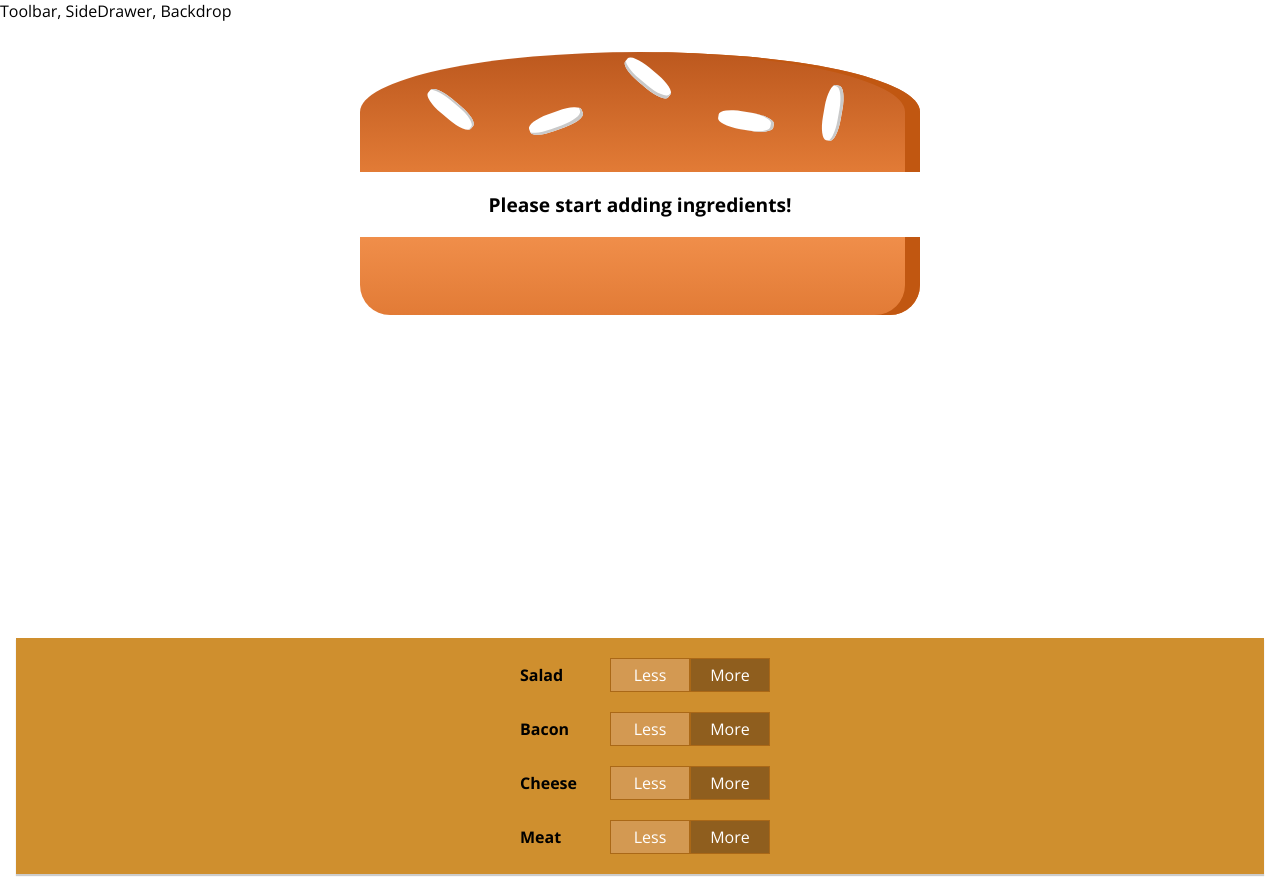
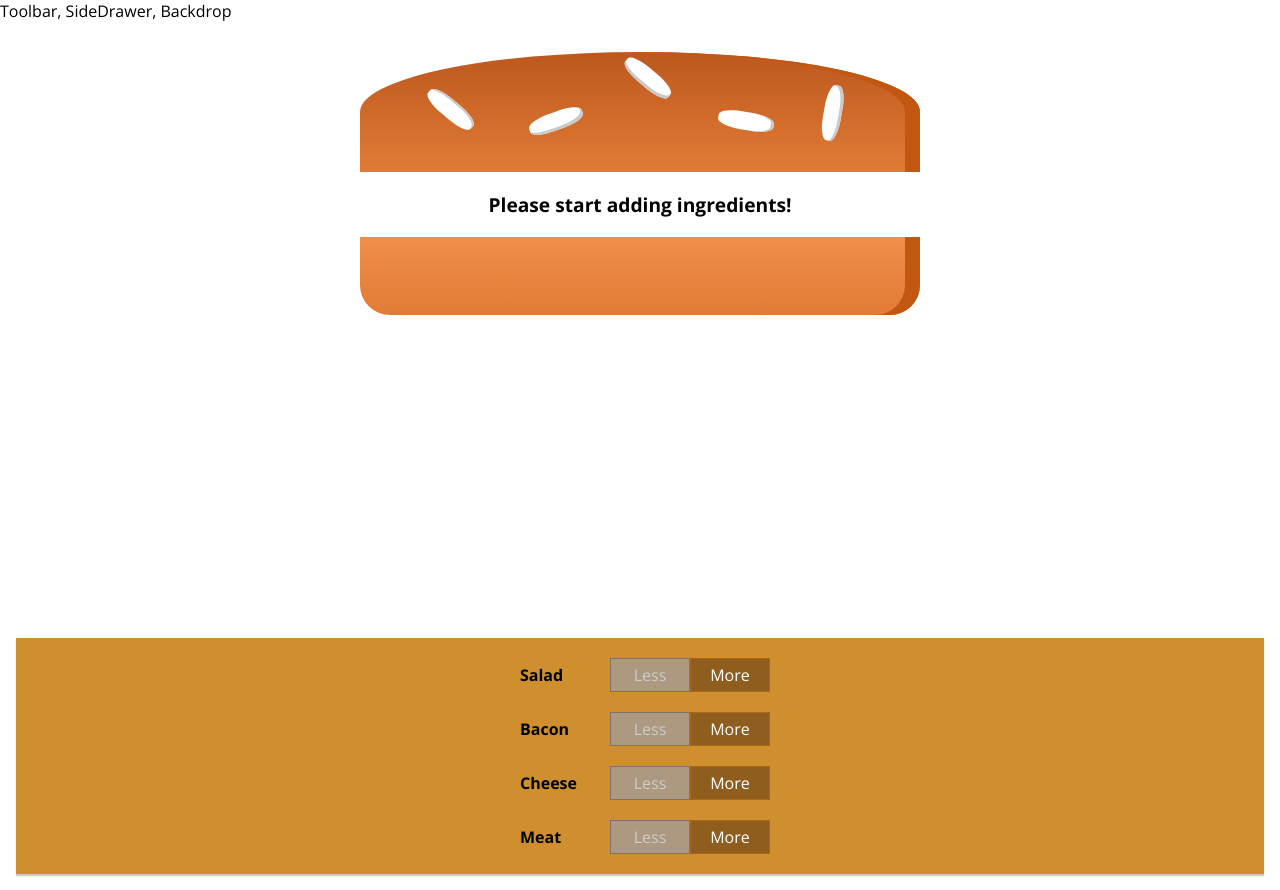
Before and after one commit to luckyluck/burger_builder, a React app: page / in a window 1280 px wide. Built offline with nearby package versions, Linux system fonts and the light colour scheme.

Commit message:
Add functionality for the "LESS" button.

```diff
--- a/src/components/Burger/BuildControls/BuildControl/BuildControl.js
+++ b/src/components/Burger/BuildControls/BuildControl/BuildControl.js
@@ -5,8 +5,15 @@
 const buildControl = (props) => (
     <div className={styles.BuildControl}>
         <div className={styles.Label}>{props.label}</div>
-        <button className={styles.Less}>Less</button>
-        <button className={styles.More} onClick={props.more}>More</button>
+        <button
+            className={styles.Less}
+            onClick={props.less}
+            disabled={props.disabled}
+        >Less</button>
+        <button
+            className={styles.More}
+            onClick={props.more}
+        >More</button>
     </div>
 );
 
--- a/src/components/Burger/BuildControls/BuildControls.js
+++ b/src/components/Burger/BuildControls/BuildControls.js
@@ -18,6 +18,8 @@
                 key={ctrl.type}
                 label={ctrl.label}
                 more={() => props.ingredientAdded(ctrl.type)}
+                less={() => props.ingredientRemoved(ctrl.type)}
+                disabled={props.disabled[ctrl.type]}
             />
         ))}
     </div>
--- a/src/containers/BurgerBuilder/BurgerBuilder.js
+++ b/src/containers/BurgerBuilder/BurgerBuilder.js
@@ -40,13 +40,39 @@
         this.setState({ ingredients: updatedIngredients, totalPrice: oldPrice });
     };
 
-    removeIngredientHandler = (type) => {};
+    removeIngredientHandler = (type) => {
+        const oldCount = this.state.ingredients[type];
+        if (oldCount > 0) {
+            const updateCount = oldCount - 1;
+            const updatedIngredients = {
+                ...this.state.ingredients
+            };
+
+            updatedIngredients[type] = updateCount;
+            const priceDeduction = INGREDIENT_PRICES[type];
+            const oldPrice = this.state.totalPrice - priceDeduction;
+
+            this.setState({ ingredients: updatedIngredients, totalPrice: oldPrice });
+        }
+    };
 
     render() {
+        const disabledInfo = {
+            ...this.state.ingredients
+        };
+
+        for (const key in disabledInfo) {
+            disabledInfo[key] = disabledInfo[key] === 0;
+        }
+
         return (
             <Auxiliary>
                 <Burger ingredients={this.state.ingredients} />
-                <BuildControls ingredientAdded={this.addIngredientHandler} />
+                <BuildControls
+                    ingredientAdded={this.addIngredientHandler}
+                    ingredientRemoved={this.removeIngredientHandler}
+                    disabled={disabledInfo}
+                />
             </Auxiliary>
         );
     }
```
